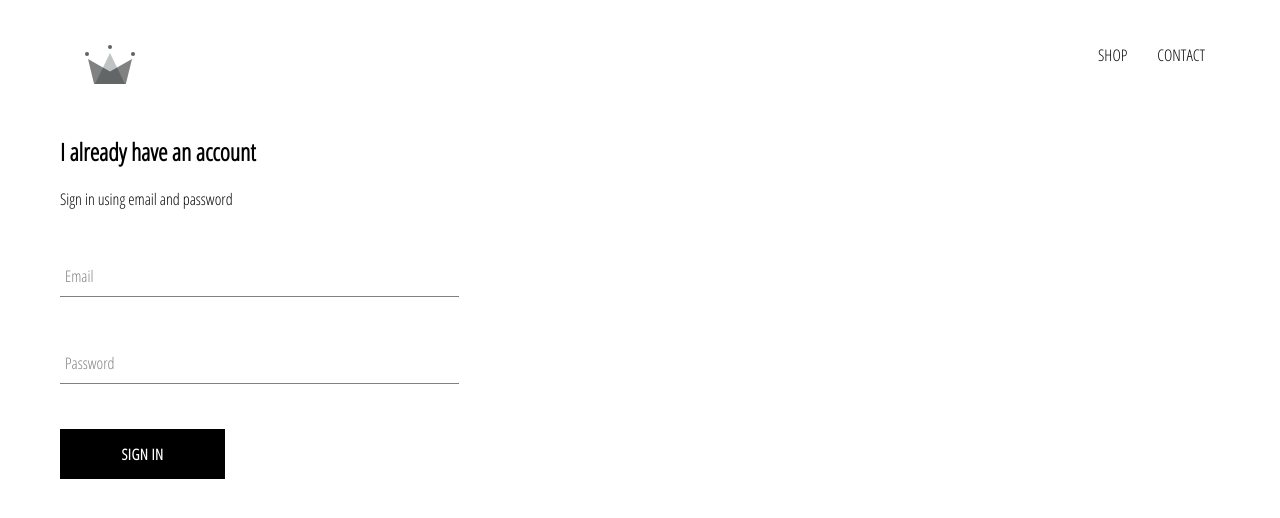
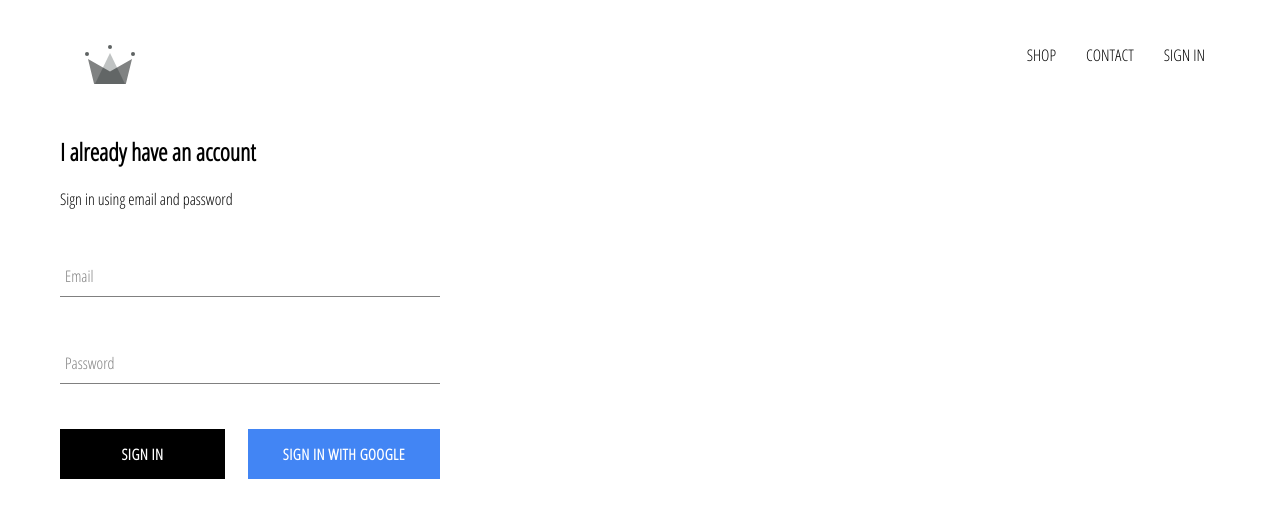
Before and after one commit to delafloer/bigness-clothing-project, a React (Create React App) app: page /signin in a window 1280 px wide. Shown: the top 518 px of the page. Built offline with nearby package versions, Linux system fonts and the light colour scheme; no server answers.

Commit message:
Integrated Firebase into application, added signing in with google

```diff
--- a/package.json
+++ b/package.json
@@ -6,6 +6,7 @@
     "@testing-library/jest-dom": "^4.2.4",
     "@testing-library/react": "^9.5.0",
     "@testing-library/user-event": "^7.2.1",
+    "firebase": "^7.15.5",
     "node-sass": "^4.14.1",
     "react": "^16.13.1",
     "react-dom": "^16.13.1",
--- a/src/App.css
+++ b/src/App.css
@@ -7,3 +7,7 @@
     text-decoration: none;
     color: black;
 }
+
+* {
+    box-sizing: border-box;
+}
--- a/src/App.js
+++ b/src/App.js
@@ -6,11 +6,33 @@
 import ShopPage from './pages/shop/shop.component'
 import SignInAndSignUpPage from './pages/sign-in-and-sign-up/sign-in-and-sign-up.component'
 import Header from './components/header/header.component'
+import {auth} from './firebase/firebase.utils'
 
-function App() {
+class App extends React.Component {
+  constructor() {
+    super();
+
+    this.state = {
+      currentUser: null
+    }
+  }
+
+  unsubcribeFromAuth = null;
+
+  componentDidMount() {
+    this.unsubcribeFromAuth = auth.onAuthStateChanged(user => {
+      this.setState({currentUser: user});
+    });
+  }
+
+  componentWillUnmount() {
+    this.unsubcribeFromAuth();
+  }
+
+  render() {
     return (
       <div>
-      <Header />
+        <Header  currentUser={this.state.currentUser} />
         <Switch>
           <Route exact path='/' component={HomePage} />
           <Route exact path='/shop' component={ShopPage} />
@@ -20,4 +42,6 @@
     );
   }
 
+}
+
 export default App;
--- a/src/components/custom-button/custom-button.component.jsx
+++ b/src/components/custom-button/custom-button.component.jsx
@@ -2,9 +2,9 @@
 import './custom-button.styles.scss';
 
 
-const CustomButton = ({children, ...otherProps}) => {
+const CustomButton = ({children, isGoogleSignIn, ...otherProps}) => {
     return (
-        <button className='custom-button' {...otherProps}>
+        <button className={`${isGoogleSignIn ? 'google-sign-in' : '' } custom-button`} {...otherProps}>
             {children}
         </button>
     );
--- a/src/components/custom-button/custom-button.styles.scss
+++ b/src/components/custom-button/custom-button.styles.scss
@@ -19,4 +19,14 @@
       color: black;
       border: 1px solid black;
     }
+
+    &.google-sign-in {
+      background-color: #4285f4;
+      color: white;
+
+      &:hover {
+        background-color: #357ae8;
+        border: none;
+      }
+    }
   }
--- a/src/components/header/header.component.jsx
+++ b/src/components/header/header.component.jsx
@@ -1,9 +1,12 @@
 import React from 'react';
 import {Link} from 'react-router-dom';
 import {ReactComponent as Logo} from '../../assets/crown.svg'
+import {auth} from '../../firebase/firebase.utils'
+
 import './header.styles.scss'
 
-const Header = () => {
+
+const Header = ({currentUser}) => {
     return(
         <div className='header'>
             <Link className='logo-container' to='/'>
@@ -16,6 +19,13 @@
                 <Link className='option' to='/shop'>
                     CONTACT
                 </Link>
+                {
+                    currentUser ? (
+                    <div className='option' onClick={() => auth.signOut()}>SIGN OUT</div>
+                    ) : (
+                    <Link className='option' to='/signin'>SIGN IN</Link>
+                    )
+                }
             </div>
         </div>
     );
--- a/src/components/header/header.styles.scss
+++ b/src/components/header/header.styles.scss
@@ -20,6 +20,7 @@
 
       .option {
         padding: 10px 15px;
+        cursor: pointer;
       }
     }
   }
--- a/src/components/sign-in/sign-in.component.jsx
+++ b/src/components/sign-in/sign-in.component.jsx
@@ -2,6 +2,7 @@
 import './sign-in.styles.scss'
 import FormInput from '../form-input/form-input.component'
 import CustomButton from '../custom-button/custom-button.component'
+import {signInWithGoogle} from '../../firebase/firebase.utils'
 
 class SignIn extends React.Component {
     constructor(props) {
@@ -46,7 +47,12 @@
                         handleChange={this.handleChange}
                         label='Password'
                         required/>
-                    <CustomButton type="submit">Sign in</CustomButton>
+                    <div className='buttons'>
+                        <CustomButton type="submit">Sign in</CustomButton>
+                        <CustomButton onClick={signInWithGoogle} isGoogleSignIn >
+                            Sign in with Google
+                        </CustomButton>
+                    </div>
                 </form>
             </div>
         );
--- a/src/components/sign-in/sign-in.styles.scss
+++ b/src/components/sign-in/sign-in.styles.scss
@@ -1,9 +1,14 @@
 .sign-in {
-    width: 30vw;
+    width: 380px;
     display: flex;
     flex-direction: column;
 
     .title {
         margin: 10px 0;
     }
+
+    .buttons {
+        display: flex;
+        justify-content: space-between;
+    }
 }
--- /dev/null
+++ b/src/firebase/firebase.utils.js
@@ -0,0 +1,25 @@
+import firebase from 'firebase/app';
+import 'firebase/firestore';
+import 'firebase/auth';
+
+const config = {
+    apiKey: "AIzaSyDMoEXQyZnFrSzo6bQM6AtdhafPODlxz40",
+    authDomain: "bigness-db.firebaseapp.com",
+    databaseURL: "https://bigness-db.firebaseio.com",
+    projectId: "bigness-db",
+    storageBucket: "bigness-db.appspot.com",
+    messagingSenderId: "460668193963",
+    appId: "1:460668193963:web:10ea5c1cf975877a227bee",
+    measurementId: "G-SKDJ6CFESH"
+  };
+
+firebase.initializeApp(config);
+
+export const auth = firebase.auth();
+export const firestore = firebase.firestore();
+
+const provider = new firebase.auth.GoogleAuthProvider();
+provider.setCustomParameters({ prompt: 'select_account'});
+export const signInWithGoogle = () => auth.signInWithPopup(provider);
+
+export default firebase;
```
Also changed, not shown: 1 other file (tests, documents, lock files or other folders). Lines whose indentation alone changed are shown as unchanged.
